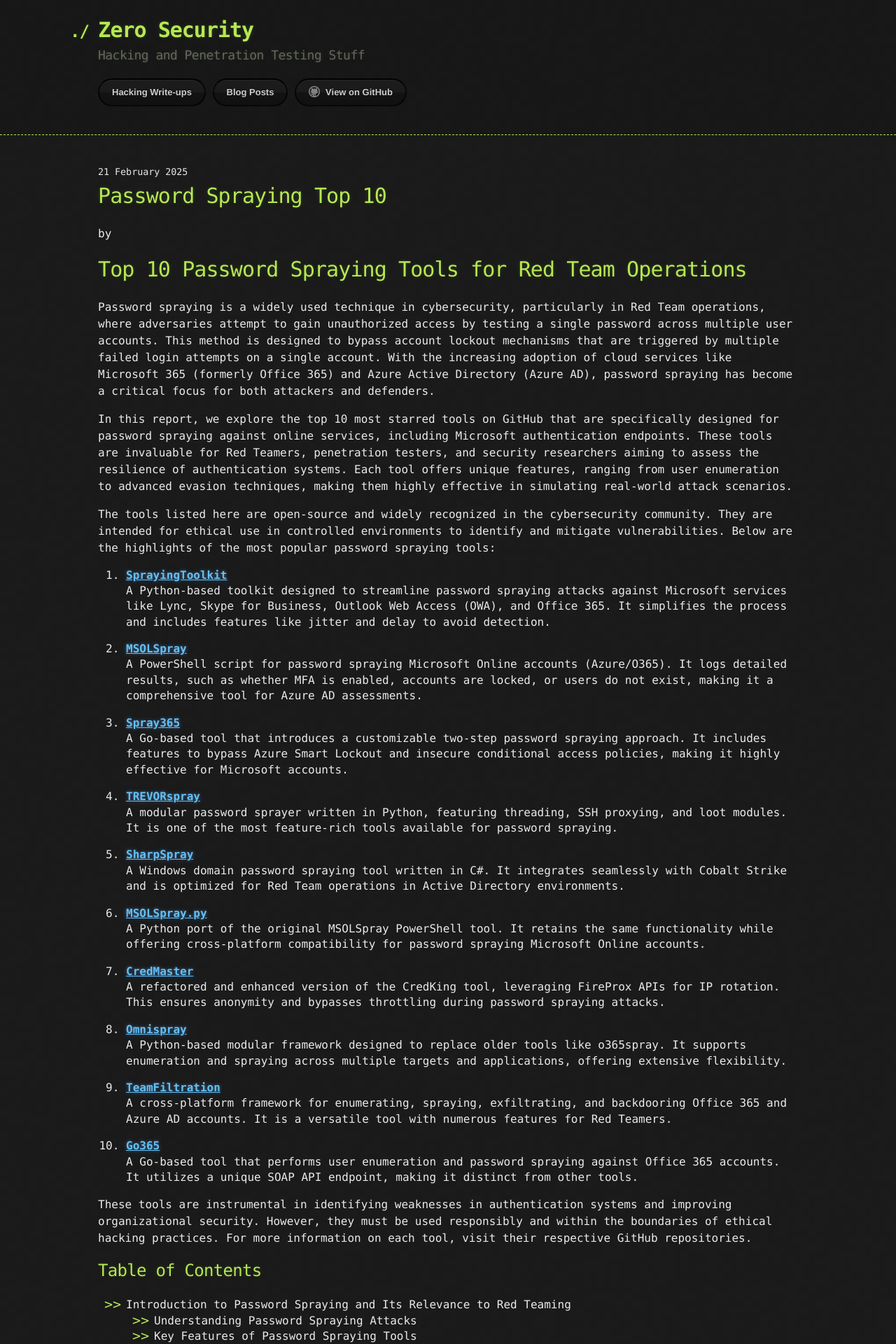
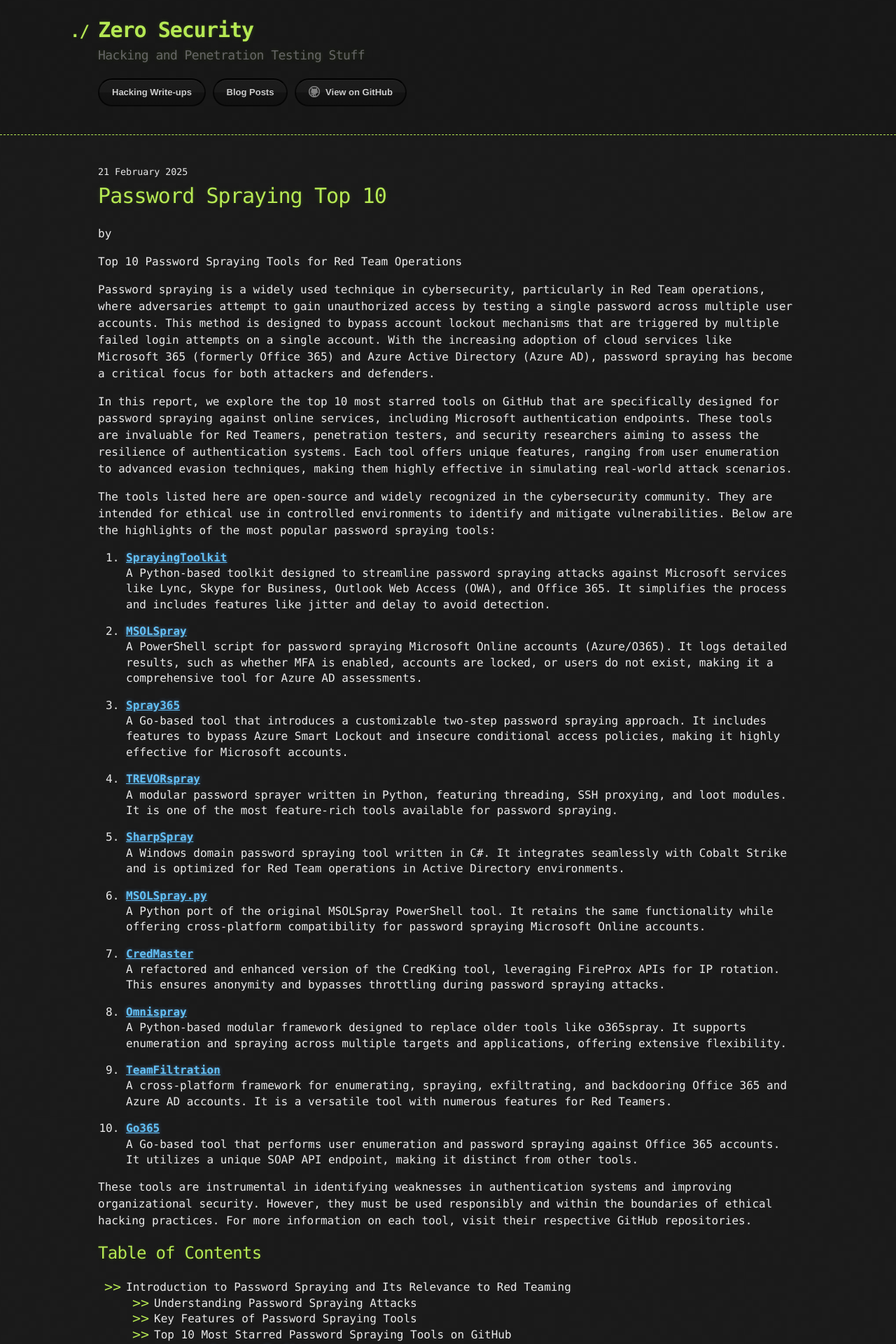
Before and after one commit to SV-ZeroOne/sv-zeroone.github.io, a Jekyll site: the page built from _posts/2025-02-21-password-spraying-top-10.md, in a window 1280 px wide. Shown: the top 1920 px of the page at 70% size. Built offline with Jekyll 4.4.1, drawn with Linux system fonts in a browser that asks for light colours; our own code applies the rules of GitHub Pages for plain Markdown files.

```diff
--- a/_posts/2025-02-21-password-spraying-top-10.md
+++ b/_posts/2025-02-21-password-spraying-top-10.md
@@ -1,4 +1,4 @@
-# Top 10 Password Spraying Tools for Red Team Operations
+Top 10 Password Spraying Tools for Red Team Operations
 
 Password spraying is a widely used technique in cybersecurity, particularly in Red Team operations, where adversaries attempt to gain unauthorized access by testing a single password across multiple user accounts. This method is designed to bypass account lockout mechanisms that are triggered by multiple failed login attempts on a single account. With the increasing adoption of cloud services like Microsoft 365 (formerly Office 365) and Azure Active Directory (Azure AD), password spraying has become a critical focus for both attackers and defenders.
 
```
